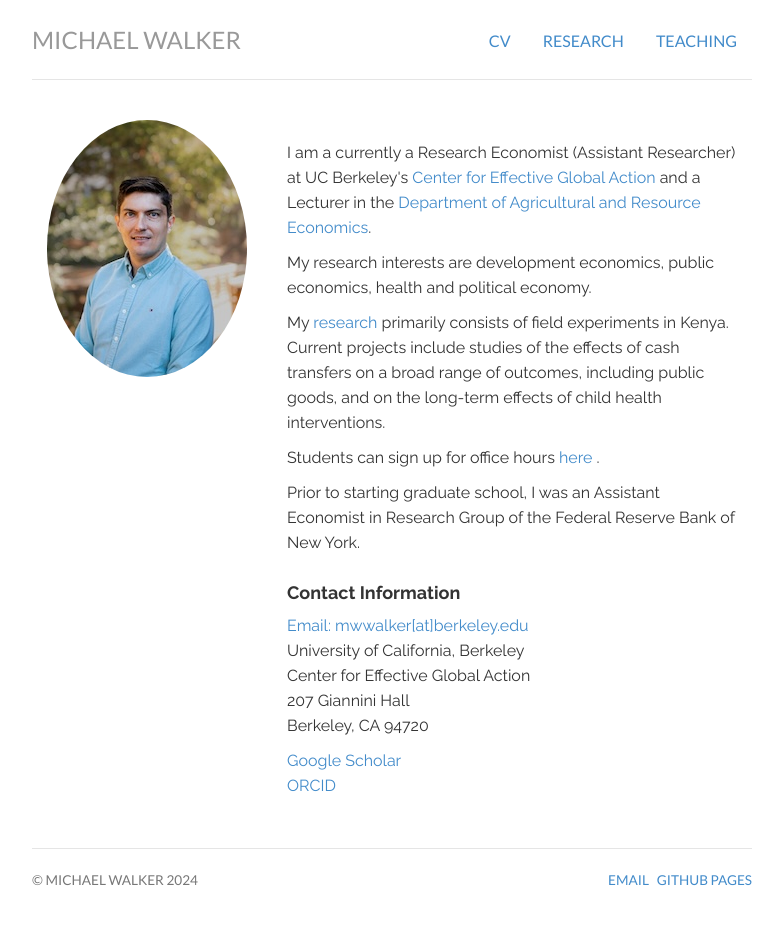
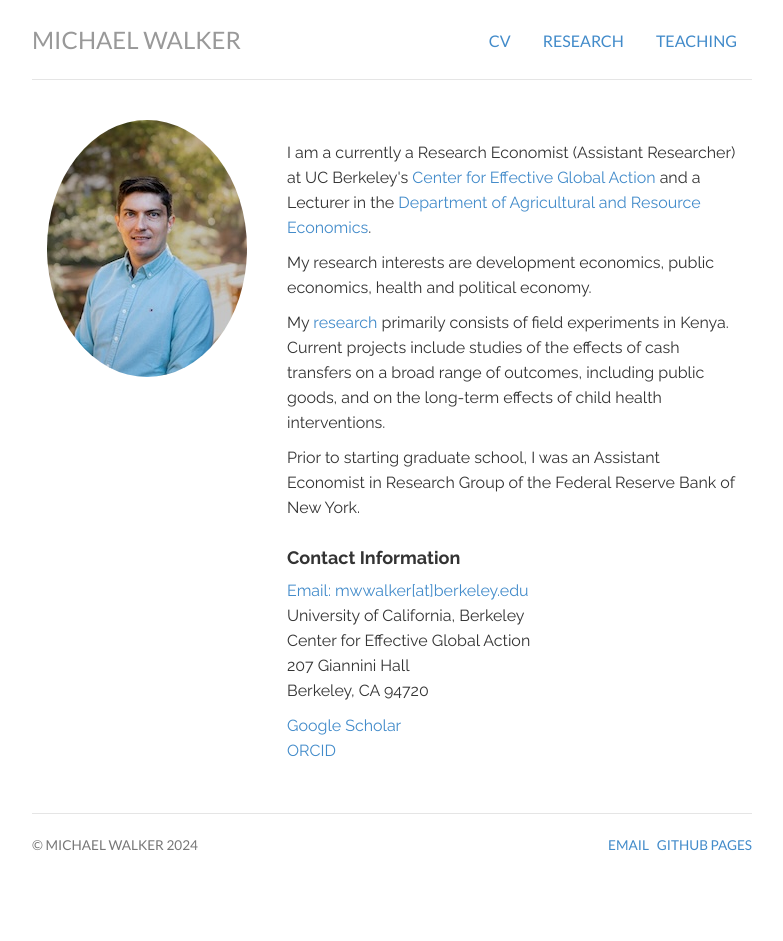
Before and after one commit to mwwalker/mwwalker.github.io, a Jekyll site: the page built from index.html, in a window 1280 px wide. Shown: the whole page, without its empty margins (248-1031 px from the left). Built offline with Jekyll 4.4.1, drawn with Linux system fonts in a browser that asks for light colours; after the commit the page ends 906 px from its top, so only the background shows below that.

Commit message:
oh and int gen updates

```diff
--- a/index.html
+++ b/index.html
@@ -21,7 +21,7 @@ description: Michael Walker is a development economist at UC Berkeley's Center f
 
                 <p> My <a href="http://www.michaelwwalker.me/research/"> research</a> primarily consists of field experiments in Kenya. Current projects include studies of the effects of cash transfers on a broad range of outcomes, including public goods, and on the long-term effects of child health interventions.</p>
 
-                <p> Students can sign up for office hours <a href="www.tinyurl.com/Walker-OH"> here </a>. <p>
+                <!-- <p> Students can sign up for office hours <a href="www.tinyurl.com/Walker-OH"> here </a>. <p> -->
 
                 <p>Prior to starting graduate school, I was an Assistant Economist in Research Group of the Federal Reserve Bank of New York.</p>
 
```
Also changed, not shown: 2 other files.
